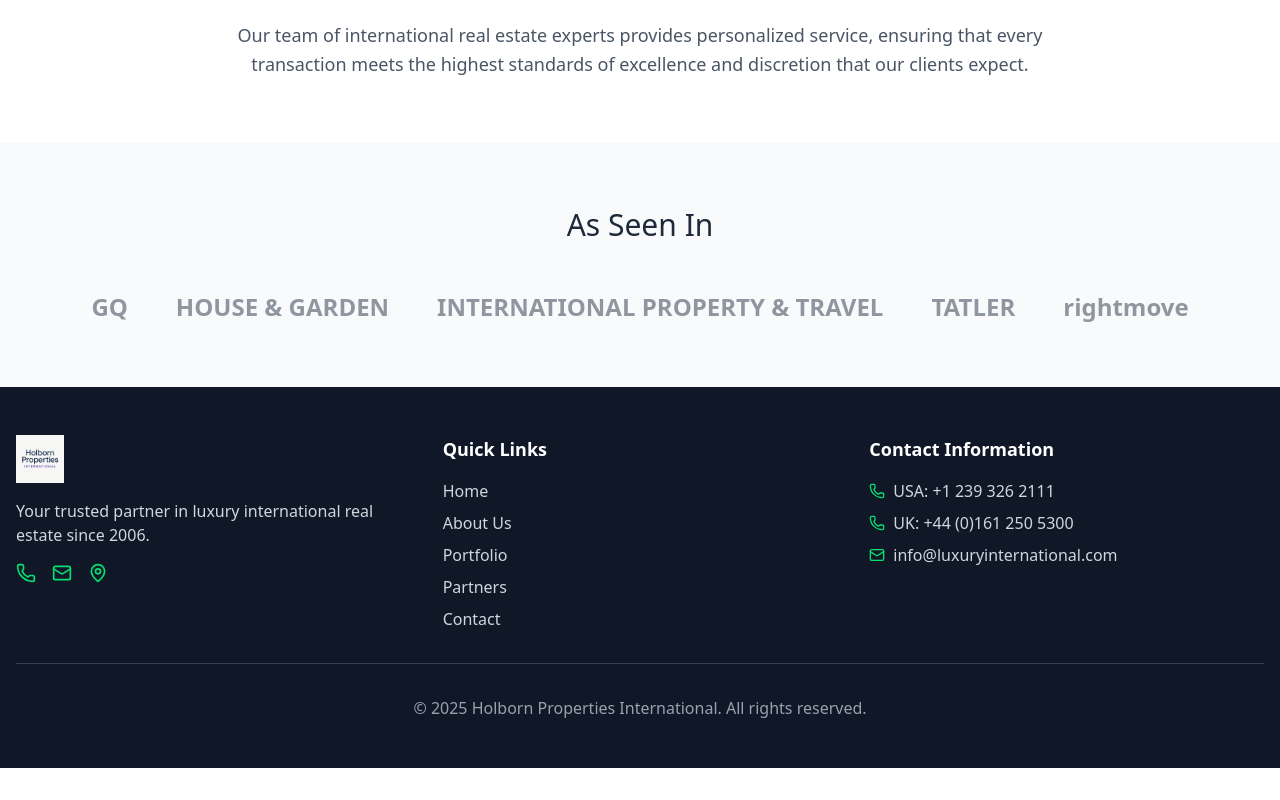
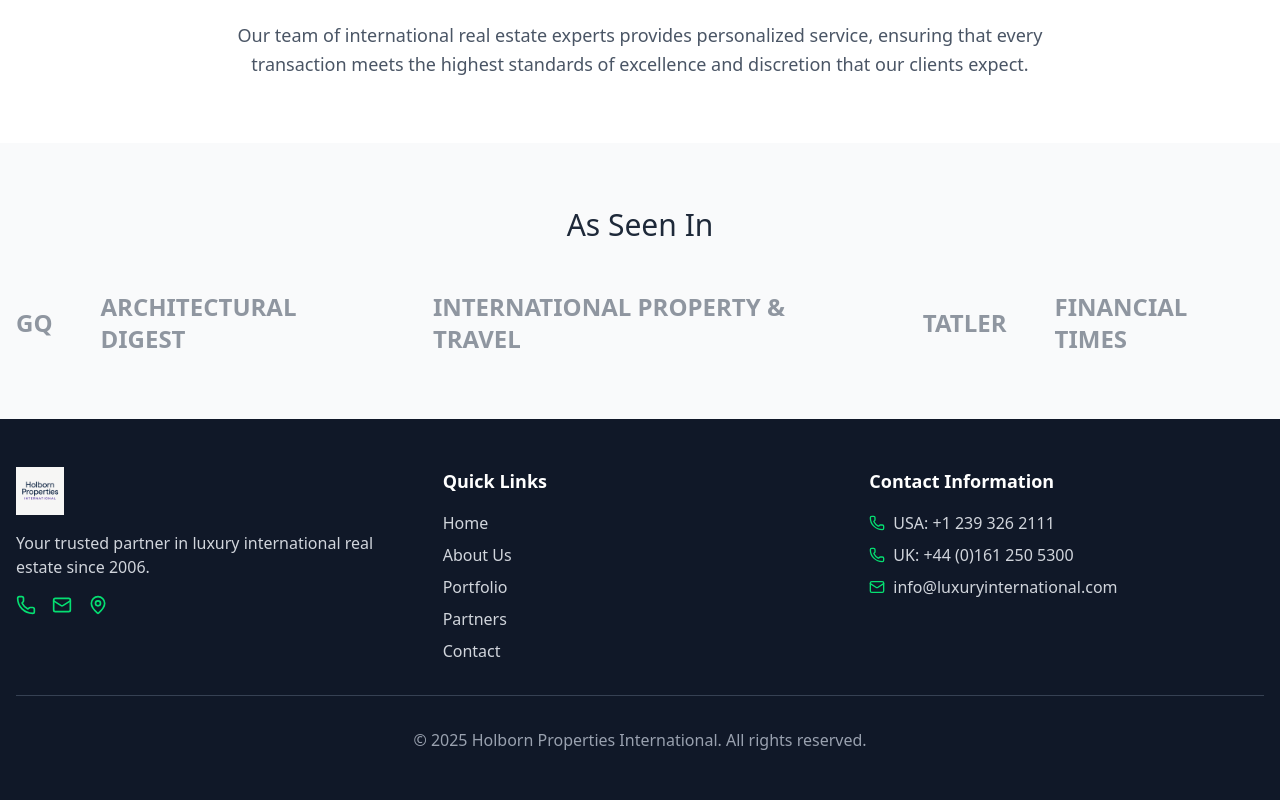
Before and after one commit to jordancc1996/HOLBORNPROPERTIES, a React (Vite) app in the folder holborn-properties-website-source/luxury-real-estate/: page / in a window 1280 px wide. Shown: the part 1844-2644 px from the top of the page. Before the commit the page ends 2612 px from the top, so only its background shows below. Built offline with nearby package versions, Linux system fonts and the light colour scheme.

Commit message:
Update App.jsx

```diff
--- a/holborn-properties-website-source/luxury-real-estate/src/App.jsx
+++ b/holborn-properties-website-source/luxury-real-estate/src/App.jsx
@@ -160,10 +160,10 @@
           <h2 className="text-3xl font-light text-center mb-12 text-gray-800">As Seen In</h2>
           <div className="flex justify-center items-center space-x-12 opacity-60">
             <div className="text-2xl font-bold text-gray-600">GQ</div>
-            <div className="text-2xl font-bold text-gray-600">HOUSE & GARDEN</div>
+            <div className="text-2xl font-bold text-gray-600">ARCHITECTURAL DIGEST</div>
             <div className="text-2xl font-bold text-gray-600">INTERNATIONAL PROPERTY & TRAVEL</div>
             <div className="text-2xl font-bold text-gray-600">TATLER</div>
-            <div className="text-2xl font-bold text-gray-600">rightmove</div>
+            <div className="text-2xl font-bold text-gray-600">FINANCIAL TIMES</div>
           </div>
         </div>
       </section>
```
